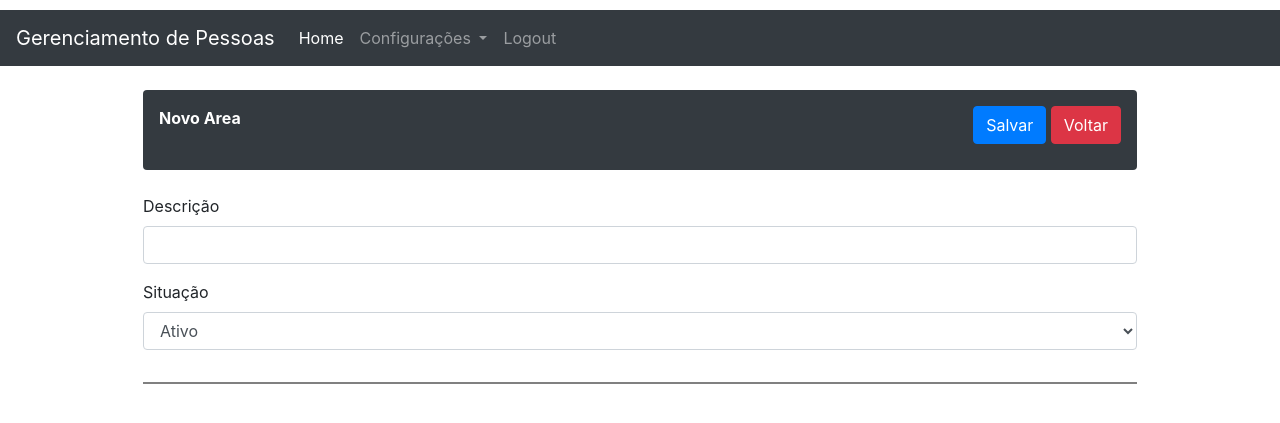
After one commit to Douglaxz/gerenciamentoEquipe, a Flask app: page /novoArea in a window 1280 px wide. The commit adds this page. Shown: the top 423 px of the page. Run offline with Flask 2, Linux system fonts and the light colour scheme; the visitor is signed in with stand-in values (Sample User, id 1); parts of the project's set-up code (start-up, migrations or seed data) failed here and were passed over; some libraries are stand-ins or nearby versions.

Commit message:
Melhorias
Instalada o controle de áreas
Atualização do readme

```diff
--- a/helpers.py
+++ b/helpers.py
@@ -60,6 +60,21 @@ class FormularioBeneficiosVisualizar(FlaskForm):
     status = SelectField('Situação', coerce=int, choices=[(0, 'Ativo'),(1, 'Inativo')], render_kw={'readonly': True})
     salvar = SubmitField('Salvar')
 
+#------------------------------------------------------------------------------------------------------------------------------
+#AREA
+#------------------------------------------------------------------------------------------------------------------------------
+
+#criação via wftorm do formulario de area
+class FormularioAreaEdicao(FlaskForm):
+    descricao = StringField('Descrição', [validators.DataRequired(), validators.Length(min=1, max=50)])
+    status = SelectField('Situação', coerce=int, choices=[(0, 'Ativo'),(1, 'Inativo')])
+    salvar = SubmitField('Salvar')
+
+#criação via wftorm do formulario de beneficios
+class FormularioAreaVisualizar(FlaskForm):
+    descricao = StringField('Descrição', [validators.DataRequired(), validators.Length(min=1, max=50)], render_kw={'readonly': True})
+    status = SelectField('Situação', coerce=int, choices=[(0, 'Ativo'),(1, 'Inativo')], render_kw={'readonly': True})
+    salvar = SubmitField('Salvar')
 
 #------------------------------------------------------------------------------------------------------------------------------
 # OUTROS
--- a/models.py
+++ b/models.py
@@ -29,7 +29,7 @@ class tb_beneficios(db.Model):
         return '<Name %r>' % self.name
 
 # criação da classe usuário conectada com o banco de dados mysql
-class tb_area(db.Model):
+class tb_areas(db.Model):
     cod_area = db.Column(db.Integer, primary_key=True, autoincrement=True)
     desc_area = db.Column(db.String(50), nullable=False)
     status_area = db.Column(db.Integer, nullable=False)
--- /dev/null
+++ b/templates/novoArea.html
@@ -0,0 +1,29 @@
+{% extends "template.html"%}
+{% block conteudo %}
+<form method="post" action="{{ url_for('criarArea') }}" enctype="multipart/form-data">
+  <br>
+  <div class="container w-100 p-3 bg-dark">
+    <div class="row">
+      <div class="col-lg text-left text-white font-weight-bold">
+        {{ titulo }}
+      </div>
+      <div class="col-md text-right">
+        {{form.salvar(class="btn btn-primary")}}
+        <a class="btn btn-danger" href="{{url_for('area')}}">Voltar</a>
+      </div>
+    </div>
+  </div>
+  <br>
+  <fieldset>
+    {{form.csrf_token()}}
+    <div class="form-group">
+      {{form.descricao.label(class="form-label")}}
+      {{form.descricao(class="form-control")}}
+    </div>
+    <div class="form-group">
+      {{form.status.label(class="form-label")}}
+      {{form.status(class="form-control")}}
+    </div>
+  </fieldset>
+</form>
+{% endblock%}
--- a/templates/template.html
+++ b/templates/template.html
@@ -26,6 +26,7 @@
                 Configurações
               </a>
               <div class="dropdown-menu" aria-labelledby="navbarDropdownMenuLink">
+                <a class="dropdown-item" href="/area">Áreas</a>
                 <a class="dropdown-item" href="/beneficio">Beneficios</a>
                 <a class="dropdown-item" href="/tipousuario">Tipo Usuários</a>
                 <a class="dropdown-item" href="/usuario">Usuários</a>
--- a/views.py
+++ b/views.py
@@ -1,8 +1,8 @@
 # importação de dependencias
 from flask import Flask, render_template, request, redirect, session, flash, url_for, send_from_directory
 from gerenciador import app, db
-from models import tb_usuarios, tb_tipousuario, tb_beneficios
-from helpers import recupera_imagem,deleta_arquivos, FormularioUsuario, FormularioUsuarioVisualizar, FormularioTipoUsuarioEdicao,FormularioTipoUsuarioVisualizar, FormularioBeneficiosEdicao, FormularioBeneficiosVisualizar
+from models import tb_usuarios, tb_tipousuario, tb_beneficios, tb_areas
+from helpers import recupera_imagem,deleta_arquivos, FormularioUsuario, FormularioUsuarioVisualizar, FormularioTipoUsuarioEdicao,FormularioTipoUsuarioVisualizar, FormularioBeneficiosEdicao, FormularioBeneficiosVisualizar, FormularioAreaEdicao, FormularioAreaVisualizar
 import time
 
 # rota index
@@ -302,7 +302,7 @@ def editarBeneficio(id):
     form.status.data = beneficio.status_beneficio
     return render_template('editarBeneficio.html', titulo='Editar Beneficio', id=id, form=form)
 
-# rota para atualizar usuário no banco de dados
+# rota para atualizar beneficio no banco de dados
 @app.route('/atualizarBeneficio', methods=['POST',])
 def atualizarBeneficio():
     form = FormularioBeneficiosEdicao(request.form)
@@ -319,7 +319,7 @@ def atualizarBeneficio():
 
     return redirect(url_for('visualizarBeneficio', id=id))
 
-# rota para deletar usuário no banco de dados
+# rota para deletar beneficio no banco de dados
 @app.route('/deletarBeneficio/<int:id>')
 def deletarBeneficio(id):
     if session['usuario_logado'] == None:
@@ -331,3 +331,86 @@ def deletarBeneficio(id):
 #---------------------------------------------------------------------------------------------------------------------------------
 #áreas
 #---------------------------------------------------------------------------------------------------------------------------------
+# rota index para mostrar os area
+@app.route('/area')
+def area():
+    lista = tb_areas.query.order_by(tb_areas.cod_area)
+    return render_template('areas.html', titulo='Áreas', lista=lista)
+
+
+# rota para criar novo formulário area
+@app.route('/novoArea')
+def novoArea():
+    if session['usuario_logado'] == None:
+        return redirect(url_for('login',proxima=url_for('novoArea')))
+    form = FormularioAreaEdicao()
+    return render_template('novoArea.html', titulo='Novo Area', form=form)
+
+# rota para criar area no banco de dados
+@app.route('/criarArea', methods=['POST',])
+def criarArea():
+    form = FormularioAreaEdicao(request.form)
+
+    if not form.validate_on_submit():
+        return redirect(url_for('novoArea'))
+
+    desc  = form.descricao.data
+    status = form.status.data
+
+    area = tb_areas.query.filter_by(desc_area=desc).first()
+    if area:
+        flash ('Área já existe')
+        return redirect(url_for('areas'))
+    novoArea= tb_areas(desc_area=desc, status_area=status)
+    db.session.add(novoArea)
+    db.session.commit()
+    return redirect(url_for('area'))
+
+# rota para visualizar area
+@app.route('/visualizarArea/<int:id>')
+def visualizarArea(id):
+    if session['usuario_logado'] == None:
+        return redirect(url_for('login',proxima=url_for('visualizarArea')))
+    area = tb_areas.query.filter_by(cod_area=id).first()
+    form = FormularioAreaVisualizar()
+    form.descricao.data = area.desc_area
+    form.status.data = area.status_area
+    return render_template('visualizarArea.html', titulo='Visualizar Área', id=id, form=form)
+
+# rota para editar formulário area
+@app.route('/editarArea/<int:id>')
+def editarArea(id):
+    if session['usuario_logado'] == None:
+        return redirect(url_for('login',proxima=url_for('visualizarArea')))
+    area = tb_areas.query.filter_by(cod_area=id).first()
+    form = FormularioAreaEdicao()
+    form.descricao.data = area.desc_area
+    form.status.data = area.status_area
+    return render_template('editarArea.html', titulo='Editar Area', id=id, form=form)
+
+# rota para atualizar area no banco de dados
+@app.route('/atualizarArea', methods=['POST',])
+def atualizarArea():
+    form = FormularioAreaEdicao(request.form)
+
+
+    if form.validate_on_submit():
+        id = request.form['id']
+        area = tb_areas.query.filter_by(cod_area=request.form['id']).first()
+        area.desc_area = form.descricao.data
+        area.status_area = form.status.data
+
+        db.session.add(area)
+        db.session.commit()
+
+    return redirect(url_for('visualizarArea', id=id))
+
+# rota para deletar area no banco de dados
+@app.route('/deletarArea/<int:id>')
+def deletarArea(id):
+    if session['usuario_logado'] == None:
+        return redirect(url_for('login'))
+    tb_areas.query.filter_by(cod_area=id).delete()
+    db.session.commit()
+    flash('Área apagado com sucesso!')
+    return redirect(url_for('area'))
```
Also changed, not shown: templates/areas.html (added, +41 -0 lines), templates/editarArea.html (added, +30 -0 lines), templates/visualizarArea.html (added, +29 -0 lines), README.md.
